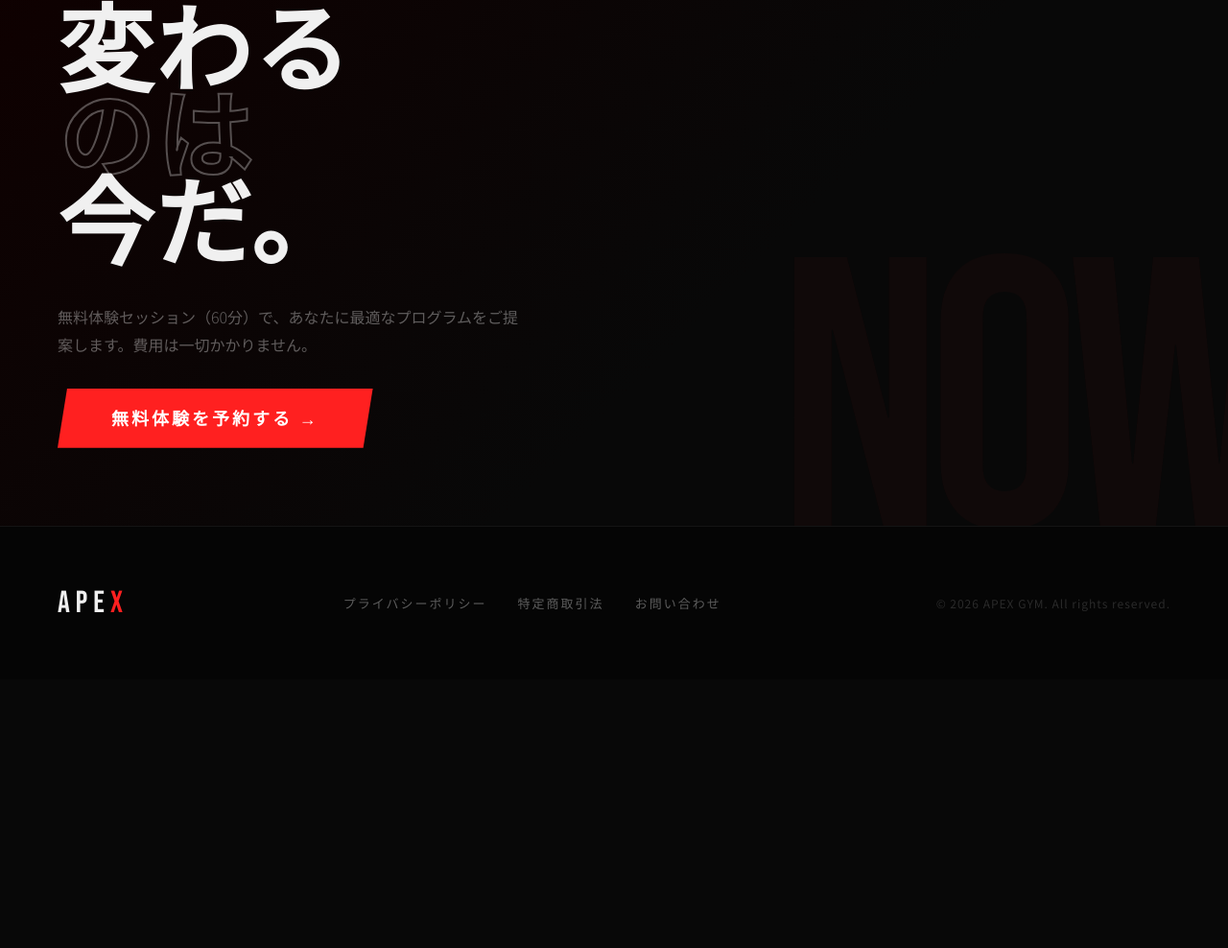
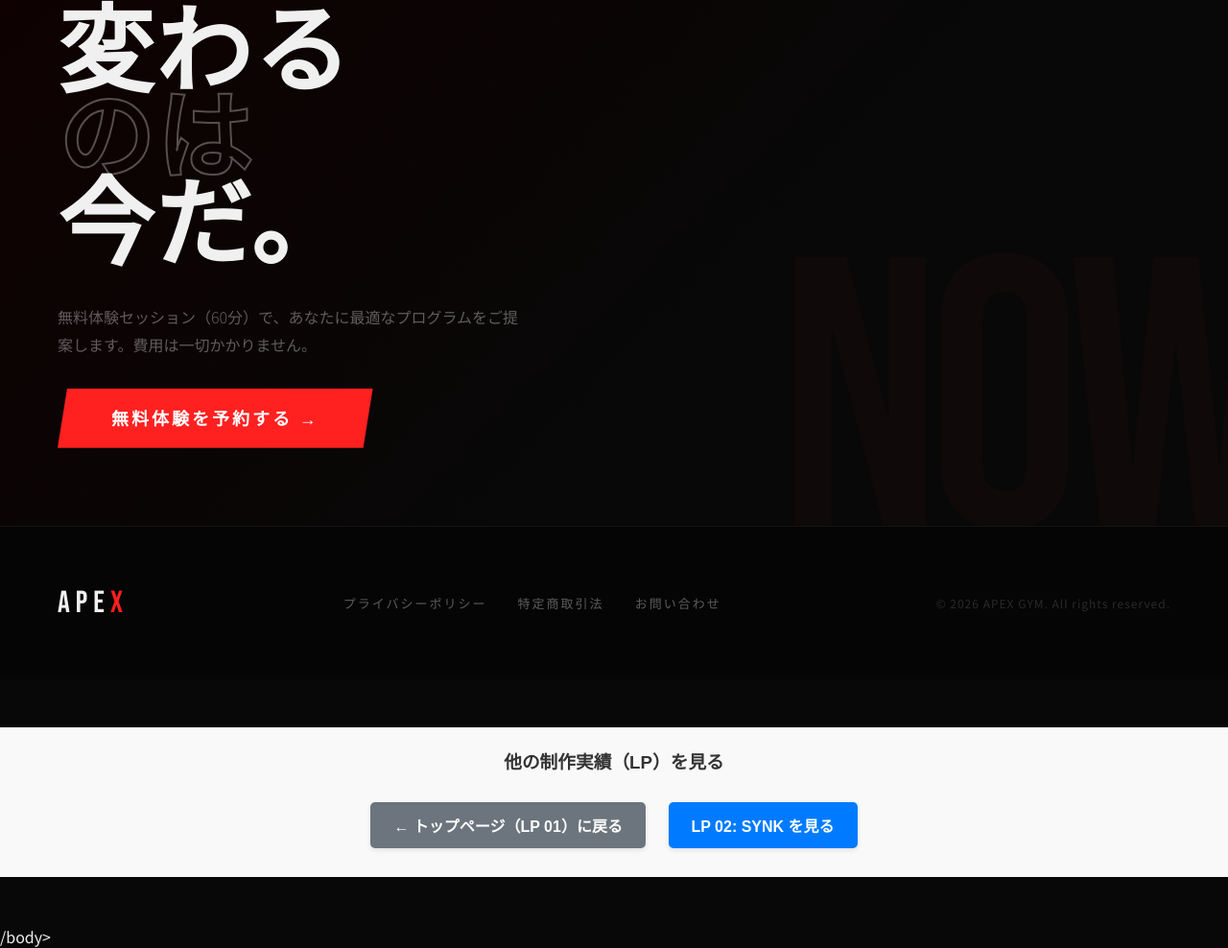
Before and after one commit to DABO28/-, a plain HTML site: page lp_03_apex.html in a window 1280 px wide. Shown: the part 4298-5286 px from the top of the page at 96% size. Before the commit the page ends 5006 px from the top, so only its background shows below. Drawn offline with nearby package versions, Linux system fonts and the light colour scheme; a web font is replaced by a local one.

Commit message:
Update lp_03_apex.html

```diff
--- a/lp_03_apex.html
+++ b/lp_03_apex.html
@@ -1069,5 +1069,16 @@
 
 document.querySelectorAll('.reveal').forEach(el => observer.observe(el));
 </script>
-</body>
+<div style="text-align: center; margin: 50px 0; padding: 20px; background: #f9f9f9; border-top: 1px solid #eee;">
+    <h3 style="color: #333; margin-bottom: 20px; font-family: sans-serif;">他の制作実績（LP）を見る</h3>
+
+    <a href="index.html" style="display: inline-block; padding: 12px 24px; margin: 10px; background-color: #6c757d; color: white; text-decoration: none; border-radius: 5px; font-weight: bold; font-family: sans-serif; box-shadow: 0 2px 5px rgba(0,0,0,0.1);">
+        ← トップページ（LP 01）に戻る
+    </a>
+
+    <a href="lp_02_synk.html" style="display: inline-block; padding: 12px 24px; margin: 10px; background-color: #007bff; color: white; text-decoration: none; border-radius: 5px; font-weight: bold; font-family: sans-serif; box-shadow: 0 2px 5px rgba(0,0,0,0.1);">
+        LP 02: SYNK を見る
+    </a>
+</div>
+/body>
 </html>
```
